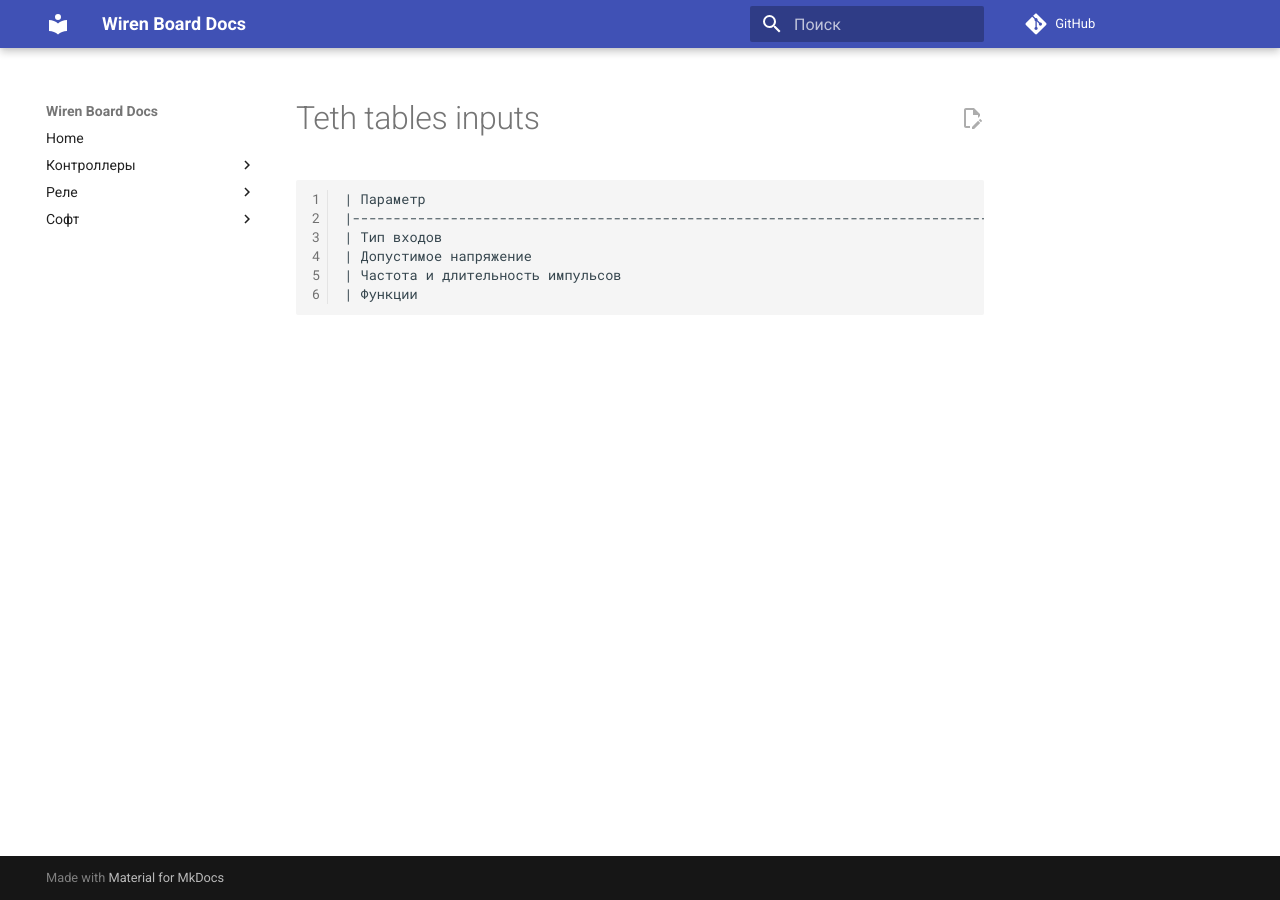
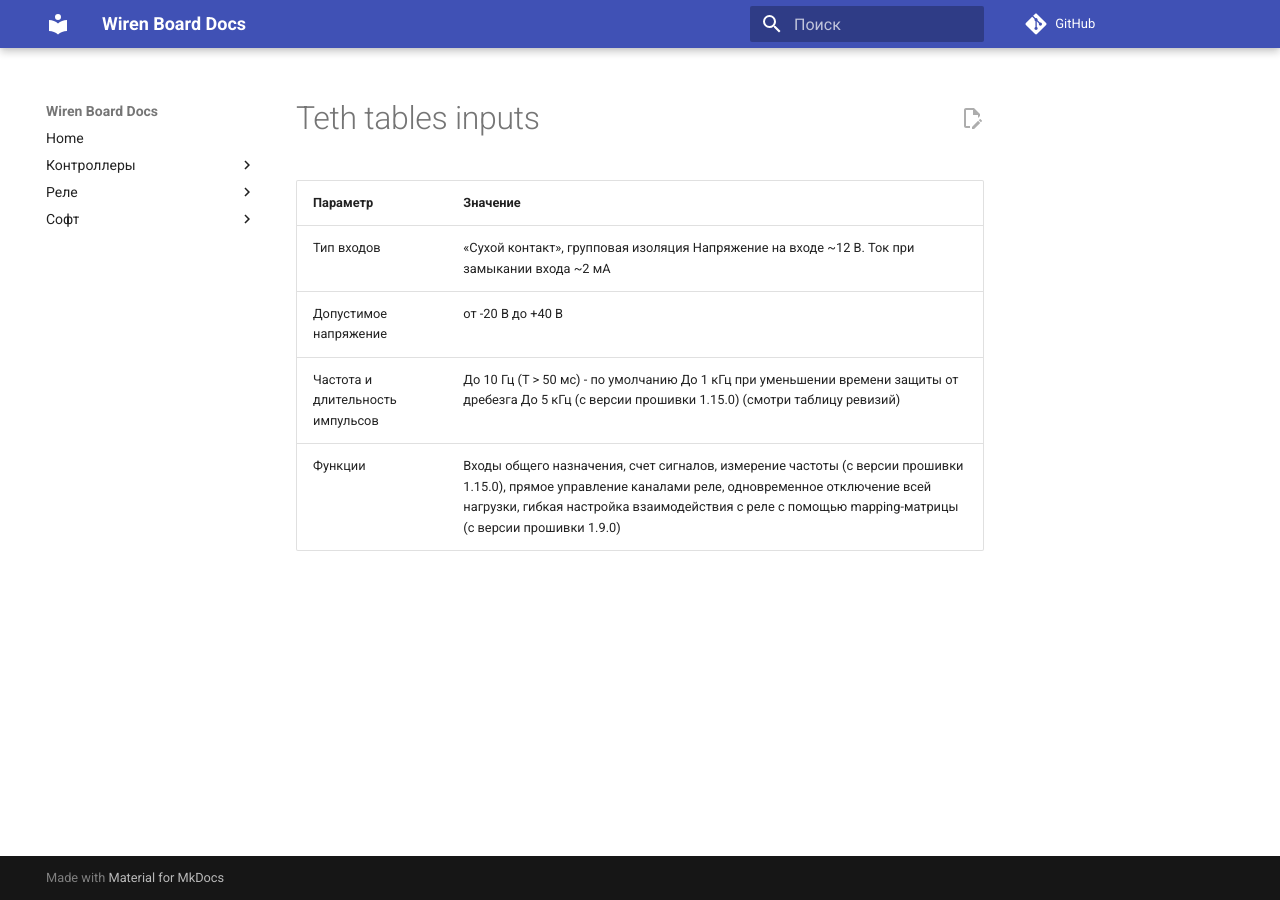
Before and after one commit to aadegtyarev/mkdocs-test, an MkDocs documentation site: the page built from docs/relay/includes/teth-tables-inputs.md, in a window 1280 px wide. Built offline with MkDocs 1.6.1 and Material for MkDocs 9.7.7, drawn with Linux system fonts in a browser that asks for light colours; comment, search, counter and statistics services are not loaded.

Commit message:
Доделываю структуру страницы и инклюды

```diff
--- a/docs/relay/includes/teth-tables-inputs.md
+++ b/docs/relay/includes/teth-tables-inputs.md
@@ -1,6 +1,6 @@
-    | Параметр                                                                       | Значение                                                                                                                                                                                                                                                        |
-    |--------------------------------------------------------------------------------|-----------------------------------------------------------------------------------------------------------------------------------------------------------------------------------------------------------------------------------------------------------------|
-    | Тип входов                                                                     | «Сухой контакт», групповая изоляция  Напряжение на входе ~12 В.  Ток при замыкании входа ~2 мА                                                                                                                                                                  |
-    | Допустимое напряжение                                                          | от -20 В до +40 В                                                                                                                                                                                                                                               |
-    | Частота и длительность импульсов                                               | До 10 Гц (T > 50 мс) - по умолчанию   До 1 кГц при уменьшении времени защиты от дребезга   До 5 кГц (с версии прошивки 1.15.0)   (смотри таблицу ревизий)                                                                                                       |
-    | Функции                                                                        | Входы общего назначения;   счет сигналов;   измерение частоты (с версии прошивки 1.15.0); прямое управление каналами реле; одновременное отключение всей нагрузки; гибкая настройка взаимодействия с реле с помощью mapping-матрицы (с версии прошивки 1.9.0)   |
+| Параметр                                                                       | Значение                                                                                                                                                                                                                                                    |
+|--------------------------------------------------------------------------------|-------------------------------------------------------------------------------------------------------------------------------------------------------------------------------------------------------------------------------------------------------------|
+| Тип входов                                                                     | «Сухой контакт», групповая изоляция  Напряжение на входе ~12 В.  Ток при замыкании входа ~2 мА                                                                                                                                                              |
+| Допустимое напряжение                                                          | от -20 В до +40 В                                                                                                                                                                                                                                           |
+| Частота и длительность импульсов                                               | До 10 Гц (T > 50 мс) - по умолчанию   До 1 кГц при уменьшении времени защиты от дребезга   До 5 кГц (с версии прошивки 1.15.0)   (смотри таблицу ревизий)                                                                                                   |
+| Функции                                                                        | Входы общего назначения, счет сигналов, измерение частоты (с версии прошивки 1.15.0), прямое управление каналами реле, одновременное отключение всей нагрузки, гибкая настройка взаимодействия с реле с помощью mapping-матрицы (с версии прошивки 1.9.0)   |
```
Also changed, not shown: docs/relay/wb-mr6c-v2/index.md (+3 -3 lines).
